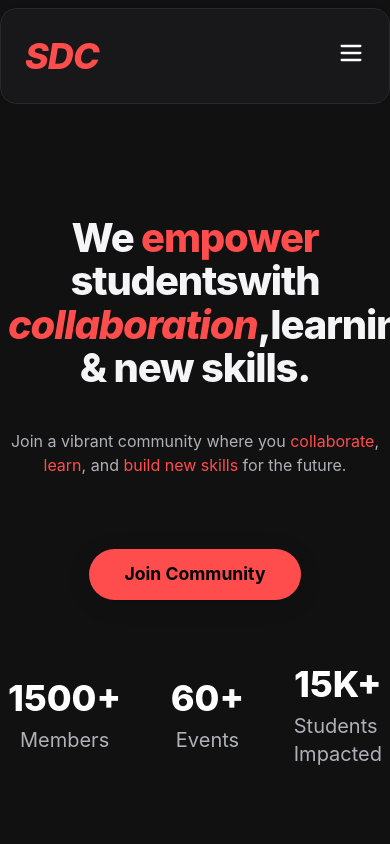
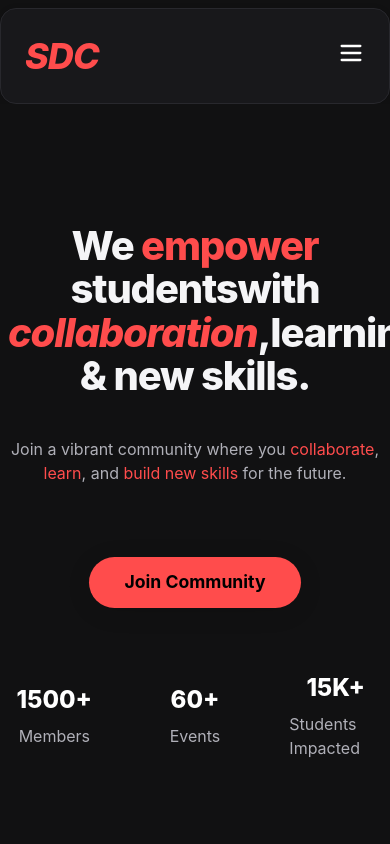
Before and after one commit to sdc-snist/sdc-web, a React (Vite) app: page / in a window 390 px wide. Shown: the top 844 px of the page. Built offline with nearby package versions, Linux system fonts and the light colour scheme.

Commit message:
added loading animation
added loading animation

```diff
--- a/src/components/AboutUs.jsx
+++ b/src/components/AboutUs.jsx
@@ -1,9 +1,12 @@
 
 import sdcGroup from "../assets/sdcGroup.png";
 
+import useSectionInView from "../hooks/useSectionInView";
+
 const AboutUs = () => {
+  const [ref, inView] = useSectionInView();
   return (
-  <section className="section section-alt py-20 px-2 sm:px-4">
+    <section ref={ref} className={`section section-alt py-20 px-2 sm:px-4 transition-all duration-1000 ${inView ? 'animate-fade-slide' : 'opacity-0 translate-y-10'}`}>
       {/* About Us Heading */}
   <div className="text-center mb-6 px-1">
         <h2
@@ -27,7 +30,7 @@ const AboutUs = () => {
 
       {/* Community Description */}
   <div className="mb-14 px-2 sm:px-4 max-w-6xl mx-auto ">
-    <p className="text-2xl">
+  <p className="text-base sm:text-xl md:text-2xl text-[var(--color-text-muted)]">
           SDC is a vibrant, inclusive community of student developers, innovators, and tech enthusiasts. We believe in the power of collaboration, hands-on learning, and peer support to unlock every student's potential. Through workshops, events, and real-world projects, we empower our members to grow their skills, build lasting connections, and make a real impact in the tech world. Whether you're just starting out or looking to level up, you'll find inspiration, mentorship, and opportunity at SDC.
         </p>
       </div>
--- a/src/components/Activities.jsx
+++ b/src/components/Activities.jsx
@@ -28,7 +28,7 @@ const activities = [
   },
   {
     img: Workshop,
-    heading: ["Hack", "athons"],
+    heading: ["Hack","athons"],
     features: [
       "Team challenges",
       "Innovative solutions",
@@ -39,9 +39,12 @@ const activities = [
   },
 ];
 
+import useSectionInView from "../hooks/useSectionInView";
+
 function Activities() {
+  const [ref, inView] = useSectionInView();
   return (
-    <section className="section section-alt py-16">
+    <section ref={ref} className={`section section-alt py-16 transition-all duration-1000 ${inView ? 'animate-fade-slide' : 'opacity-0 translate-y-10'}`}>
       <div className="flex justify-center text-center items-center mb-12">
         <h2 className="text-4xl lg:text-5xl font-extrabold mb-2 relative inline-block">
           <span className="bg-gradient-to-r from-[#ff4c4c] to-[#ff6b6b] bg-clip-text text-transparent drop-shadow-lg">
@@ -60,7 +63,7 @@ function Activities() {
             style={{ minHeight: '410px' }}
           >
             <h3 className="text-4xl md:text-5xl font-extrabold italic text-center mb-4 tracking-tight">
-              <span className={`bg-gradient-to-r ${act.accent} bg-clip-text text-transparent italic`}>{act.heading[0]}</span>{' '}
+              <span className={`bg-gradient-to-r ${act.accent} bg-clip-text text-transparent italic`}>{act.heading[0]}</span>
               <span className="text-white italic">{act.heading[1]}</span>
             </h3>
             <ul className="mt-2 text-lg md:text-xl text-[var(--color-text-muted)] font-semibold w-full max-w-xs mx-auto divide-y divide-[var(--color-border)]">
--- /dev/null
+++ b/src/components/Events/EventGallery.jsx
@@ -0,0 +1,40 @@
+import React from "react";
+
+// Import all images from assets (add more as needed)
+import sdcbackend from "../../assets/sdcbackend.png";
+import hash2 from "../../assets/Students-Devolopers-Community.png";
+import uxplosion from "../../assets/Ux-Plosion.jpg";
+import hash1 from "../../assets/Hash1.png";
+import Python from "../../assets/Python.jpg";
+
+const images = [
+  sdcbackend, hash2, uxplosion, hash1, Python
+];
+
+const EventGallery = () => {
+  return (
+    <div className="w-full py-12 px-2 sm:px-8">
+      <h2 className="text-3xl md:text-4xl font-extrabold text-center mb-8 tracking-tight text-white">
+        Event Gallery
+      </h2>
+      <div className="columns-2 md:columns-3 lg:columns-4 gap-4 space-y-4">
+        {images.map((img, idx) => (
+          <div
+            key={idx}
+            className="overflow-hidden rounded-xl shadow-lg mb-4 hover:scale-105 transition-transform duration-300 border border-[var(--color-primary)] bg-black/60"
+            style={{ breakInside: 'avoid' }}
+          >
+            <img
+              src={img}
+              alt={`Event ${idx + 1}`}
+              className="w-full h-auto object-cover hover:opacity-90 transition duration-300"
+              loading="lazy"
+            />
+          </div>
+        ))}
+      </div>
+    </div>
+  );
+};
+
+export default EventGallery;
--- a/src/components/Events/Events.jsx
+++ b/src/components/Events/Events.jsx
@@ -2,12 +2,14 @@ import React from "react";
 import PastEvents from "./PastEvents";
 import UpcomingEvents from "./UpcomingEvents";
 import BackendDevelopment from "./SummerbootcampHero";
+import EventGallery from "./EventGallery";
 import { useNavigate } from "react-router-dom";
 
 const Events = () => {
   const navigate = useNavigate();
   return (
     <div className="pt-20">
+      <EventGallery />
       {/* <UpcomingEvents /> */}
       <PastEvents />
     </div>
--- a/src/components/Landing.jsx
+++ b/src/components/Landing.jsx
@@ -1,12 +1,14 @@
 
 import { Calendar, Mail } from "lucide-react";
 import sdcImage from "../assets/sdc1.png";
+import useSectionInView from "../hooks/useSectionInView";
 
 const Landing = () => {
+  const [ref, inView] = useSectionInView();
   return (
-  <section className="section relative overflow-hidden min-h-[90vh] flex flex-col items-center justify-center">
-    <div className="absolute inset-0 bg-[var(--color-bg)] opacity-100 z-0"></div>
-  <div className="relative z-10 w-full max-w-7xl mx-auto flex flex-col items-center justify-center px-2 sm:px-8 pb-0">
+    <section ref={ref} className={`section relative overflow-hidden min-h-[90vh] flex flex-col items-center justify-center transition-all duration-1000 ${inView ? 'animate-fade-slide' : 'opacity-0 translate-y-10'}`}>
+      <div className="absolute inset-0 bg-[var(--color-bg)] opacity-100 z-0"></div>
+      <div className="relative z-10 w-full max-w-7xl mx-auto flex flex-col items-center justify-center px-2 sm:px-8 pb-0">
       <h1
         className="w-full text-center font-extrabold text-white text-[2.5rem] sm:text-[4rem] md:text-[5.5rem] leading-[1.08] mb-0 tracking-tight"
         style={{ fontFamily: 'Inter, Segoe UI, Arial, sans-serif', letterSpacing: '-0.03em' }}
@@ -27,16 +29,16 @@ const Landing = () => {
       </div>
       <div className="w-full flex flex-row items-center justify-center gap-12 mt-16 mb-0">
         <div className="flex-1 flex flex-col items-center">
-          <div className="text-4xl md:text-5xl font-extrabold text-white mb-2">1500+</div>
-          <div className="text-xl text-[var(--color-text-muted)]">Members</div>
+          <div className="text-2xl sm:text-3xl md:text-5xl font-extrabold text-white mb-2">1500+</div>
+          <div className="text-base sm:text-lg md:text-xl text-[var(--color-text-muted)]">Members</div>
         </div>
         <div className="flex-1 flex flex-col items-center">
-          <div className="text-4xl md:text-5xl font-extrabold text-white mb-2">60+</div>
-          <div className="text-xl text-[var(--color-text-muted)]">Events</div>
+          <div className="text-2xl sm:text-3xl md:text-5xl font-extrabold text-white mb-2">60+</div>
+          <div className="text-base sm:text-lg md:text-xl text-[var(--color-text-muted)]">Events</div>
         </div>
         <div className="flex-1 flex flex-col items-center">
-          <div className="text-4xl md:text-5xl font-extrabold text-white mb-2">15K+</div>
-          <div className="text-xl text-[var(--color-text-muted)]">Students Impacted</div>
+          <div className="text-2xl sm:text-3xl md:text-5xl font-extrabold text-white mb-2">15K+</div>
+          <div className="text-base sm:text-lg md:text-xl text-[var(--color-text-muted)]">Students Impacted</div>
         </div>
       </div>
     </div>
--- /dev/null
+++ b/src/components/Loader.jsx
@@ -0,0 +1,21 @@
+import React from "react";
+
+const Loader = () => {
+  return (
+    <div className="fixed inset-0 z-[9999] flex flex-col items-center justify-center bg-black">
+      <span
+        className="text-[5rem] sm:text-[8rem] font-extrabold italic tracking-tight animate-sdc-loader"
+        style={{ color: 'var(--color-primary)', fontFamily: 'Inter, Segoe UI, Arial, sans-serif', letterSpacing: '-0.03em' }}
+      >
+        SDC
+      </span>
+      <div className="mt-2 flex gap-2 text-white text-xl sm:text-3xl font-semibold italic tracking-tight loader-words">
+        <span className="opacity-0 animate-loader-word-1">Student</span>
+        <span className="opacity-0 animate-loader-word-2">Developers</span>
+        <span className="opacity-0 animate-loader-word-3">Community</span>
+      </div>
+    </div>
+  );
+};
+
+export default Loader;
--- /dev/null
+++ b/src/hooks/useSectionInView.js
@@ -0,0 +1,23 @@
+import React, { useRef, useEffect, useState } from "react";
+
+function useSectionInView(threshold = 0.15) {
+  const ref = useRef();
+  const [inView, setInView] = useState(false);
+
+  useEffect(() => {
+    const node = ref.current;
+    if (!node) return;
+    const observer = new window.IntersectionObserver(
+      ([entry]) => {
+        if (entry.isIntersecting) setInView(true);
+      },
+      { threshold }
+    );
+    observer.observe(node);
+    return () => observer.disconnect();
+  }, [threshold]);
+
+  return [ref, inView];
+}
+
+export default useSectionInView;
--- a/src/styles.css
+++ b/src/styles.css
@@ -1,3 +1,58 @@
+@keyframes fade-slide {
+	0% {
+		opacity: 0;
+		transform: translateY(40px);
+	}
+	100% {
+		opacity: 1;
+		transform: translateY(0);
+	}
+}
+.animate-fade-slide {
+	animation: fade-slide 1s cubic-bezier(0.4,0.2,0.2,1) both;
+}
+/* SDC Loader Animation */
+@keyframes sdc-italic-anim {
+	0% {
+		opacity: 0;
+		transform: skewX(-20deg) scale(0.8) translateY(40px);
+		letter-spacing: -0.2em;
+	}
+	40% {
+		opacity: 1;
+		transform: skewX(-20deg) scale(1.1) translateY(-10px);
+		letter-spacing: 0.1em;
+	}
+	60% {
+		opacity: 1;
+		transform: skewX(-20deg) scale(1.05) translateY(0px);
+		letter-spacing: 0.05em;
+	}
+	100% {
+		opacity: 1;
+		transform: skewX(-20deg) scale(1) translateY(0px);
+		letter-spacing: -0.03em;
+	}
+}
+
+.animate-sdc-loader {
+	animation: sdc-italic-anim 1.2s cubic-bezier(0.7,0.2,0.2,1.1) forwards;
+}
+
+@keyframes loader-word {
+	0% { opacity: 0; transform: translateY(20px); }
+	40% { opacity: 1; transform: translateY(0); }
+	100% { opacity: 1; transform: translateY(0); }
+}
+.animate-loader-word-1 {
+	animation: loader-word 0.5s 1.1s forwards;
+}
+.animate-loader-word-2 {
+	animation: loader-word 0.5s 1.5s forwards;
+}
+.animate-loader-word-3 {
+	animation: loader-word 0.5s 1.9s forwards;
+}
 @import "tailwindcss";
 
 /* --- SDC Web Revamp: Black & Light Red Theme --- */
```
Also changed, not shown: src/App.jsx (+22 -9 lines), src/components/Navbar.jsx (+4 -4 lines), src/components/ThemeToggle.jsx (added).
